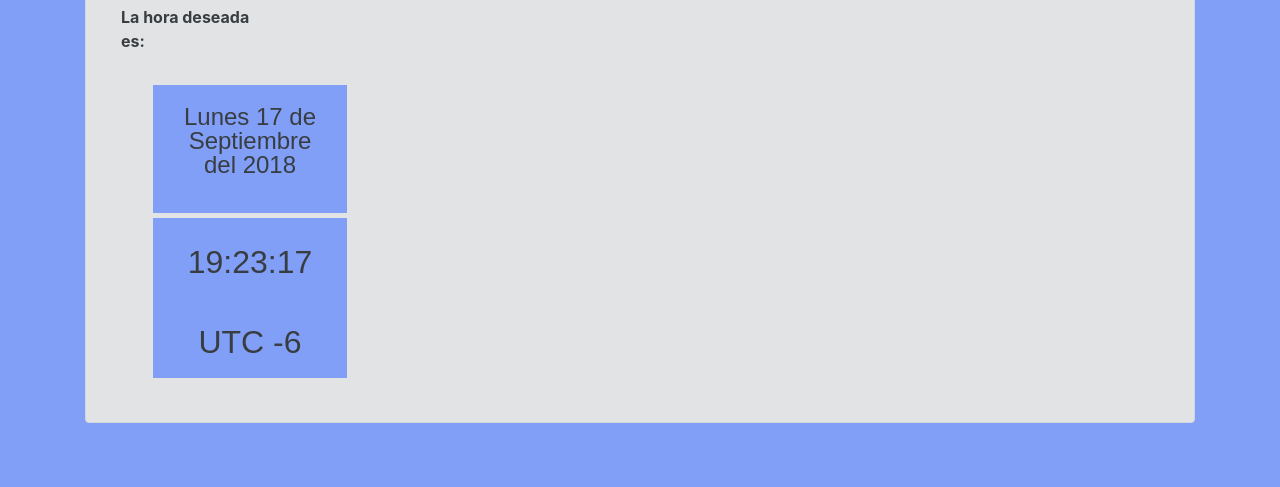
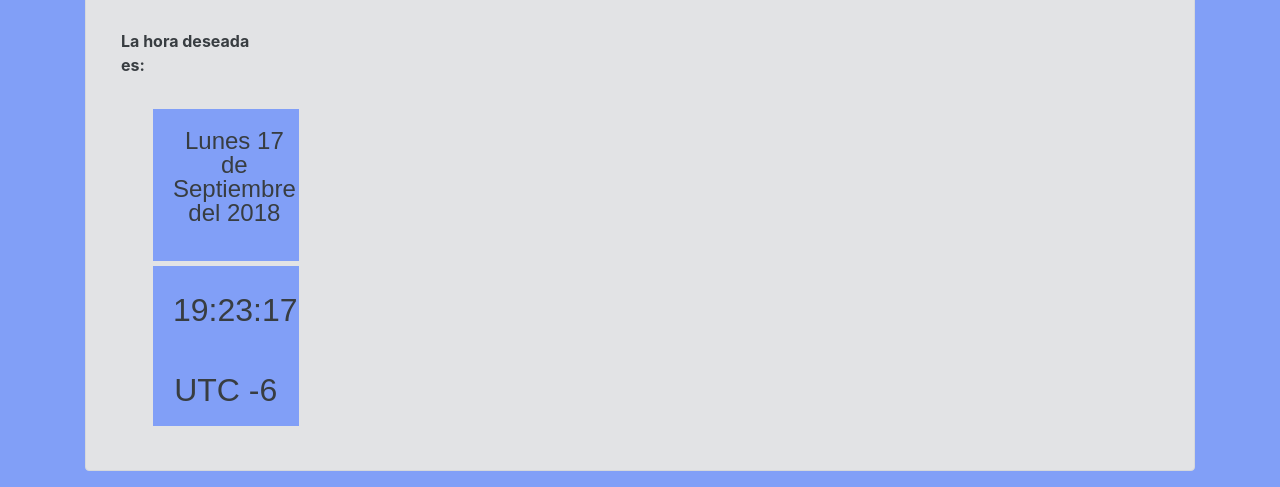
Before and after one commit to JonathanZavala17/JonathanZavala17.github.io, a plain HTML site: page index.html in a window 1280 px wide. Shown: the part 629-1116 px from the top of the page. Before the commit the page ends 1068 px from the top, so only its background shows below. Drawn offline with Linux system fonts and the light colour scheme; a script that the page names is missing; files whose address does not match are found by name.

Commit message:
Actualizar

```diff
--- a/css/styl.css
+++ b/css/styl.css
@@ -39,12 +39,12 @@ body {
 	/*margin-bottom: 5px;*/
 	background: #819FF7;
 	padding: 20px;
-	width: 400%;
+	width: 300%;
 }
 
 .reloj {
 	font-family: Oswald, Arial;
-	width: 400%;
+	width: 300%;
 	height: 80px;
 	padding: 20px;
 	font-size: 2em;
```
